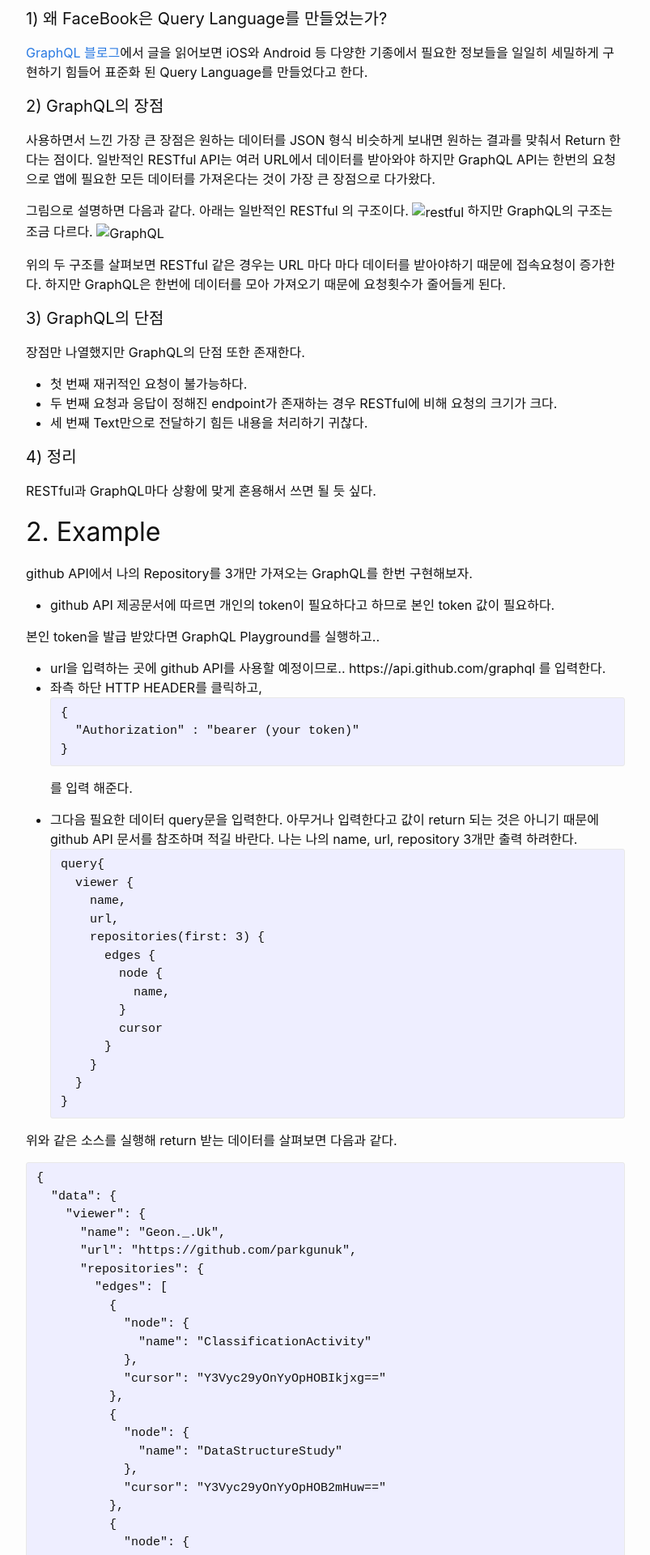
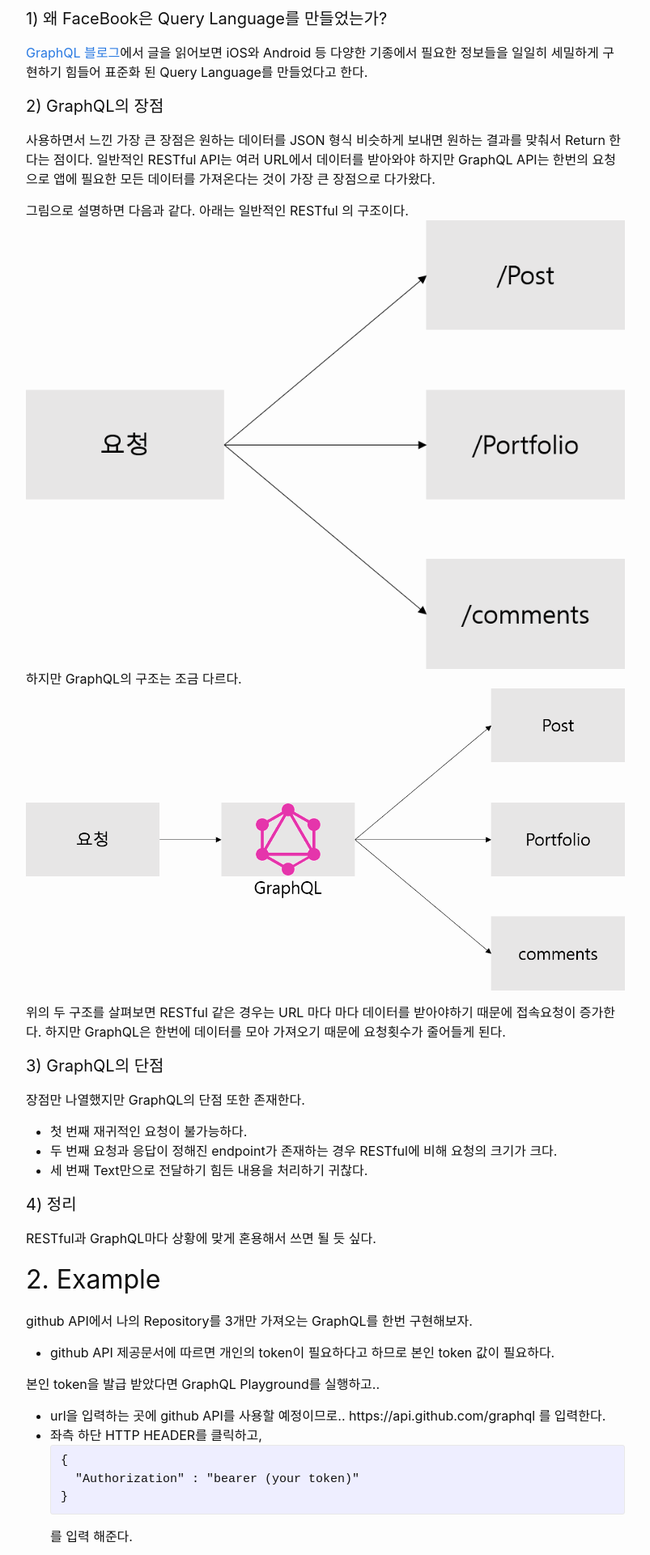
Before and after one commit to codevlog/codevlog.github.io, a Jekyll site: the page built from _posts/2019-07-25-let's-learn-GraphQL.md, in a window 1280 px wide. Shown: the part 646-2566 px from the top of the page at 81% size, without its empty margins (238-1041 px from the left). Built offline with Jekyll 4.4.1, drawn with Linux system fonts in a browser that asks for light colours.

Commit message:
Update 2019-07-25-let's-learn-GraphQL.md

```diff
--- a/_posts/2019-07-25-let's-learn-GraphQL.md
+++ b/_posts/2019-07-25-let's-learn-GraphQL.md
@@ -34,9 +34,9 @@
 
 그림으로 설명하면 다음과 같다.
 아래는 일반적인 RESTful 의 구조이다.
-![restful](../assets/img/graphQL/restful.png)
+![restful](/assets/img/graphQL/restful.png)
 하지만 GraphQL의 구조는 조금 다르다.
-![GraphQL](../assets/img/graphQL/graphql.png)
+![GraphQL](/assets/img/graphQL/graphql.png)
 
 위의 두 구조를 살펴보면 RESTful 같은 경우는 URL 마다 마다 데이터를 받아야하기 때문에 접속요청이 증가한다. 하지만 GraphQL은 한번에 데이터를 모아 가져오기 때문에 요청횟수가 줄어들게 된다.
 
```
